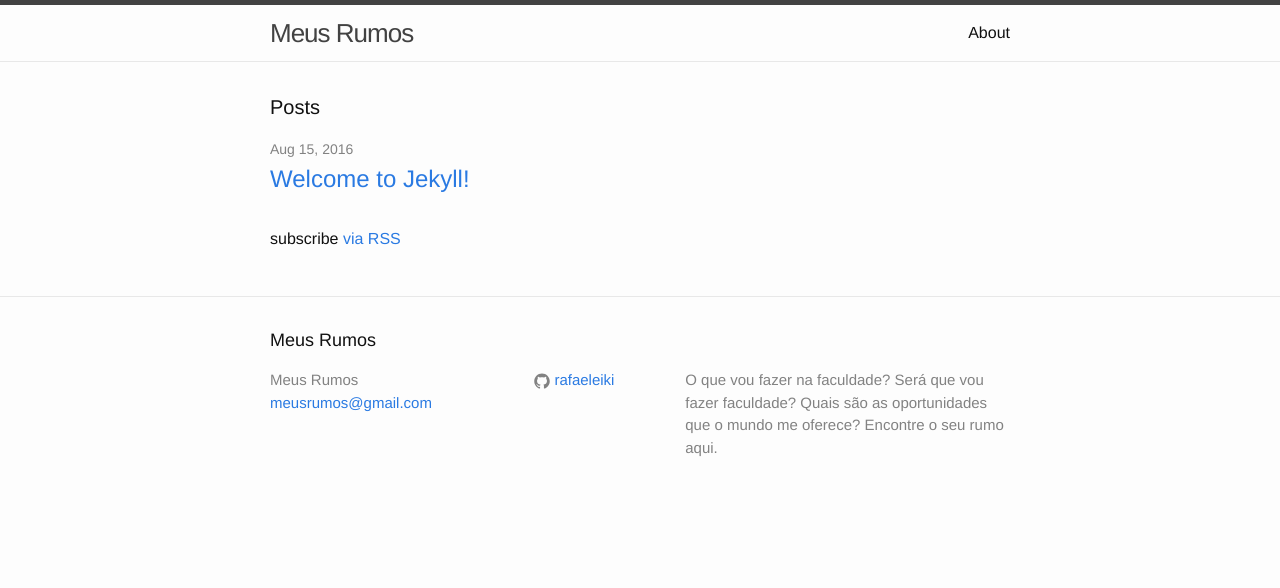
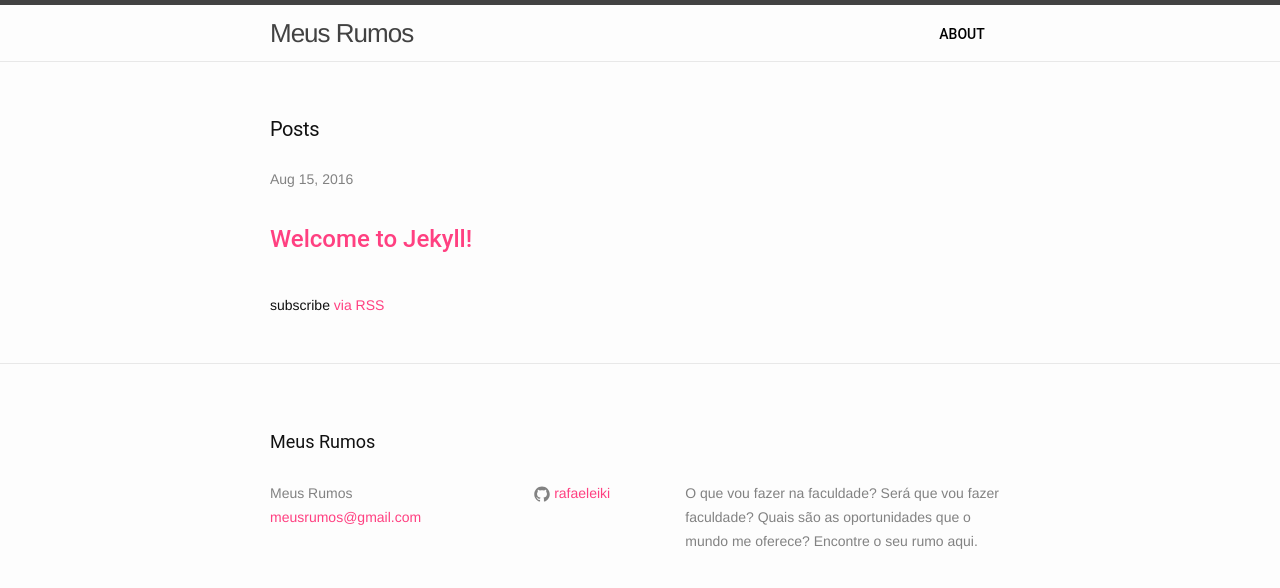
Before and after one commit to rafaeleiki/meus-rumos, a Jekyll site: the page built from index.html, in a window 1280 px wide. Shown: the top 588 px of the page. Built offline with Jekyll 4.4.1, drawn with Linux system fonts in a browser that asks for light colours; nearby versions of some CDN libraries.

Commit message:
Adicionado Material Design

```diff
--- a/_includes/head.html
+++ b/_includes/head.html
@@ -9,4 +9,9 @@
   <link rel="stylesheet" href="{{ "/css/main.css" | prepend: site.baseurl }}">
   <link rel="canonical" href="{{ page.url | replace:'index.html','' | prepend: site.baseurl | prepend: site.url }}">
   <link rel="alternate" type="application/rss+xml" title="{{ site.title }}" href="{{ "/feed.xml" | prepend: site.baseurl | prepend: site.url }}">
+
+  <!-- Material Design -->
+  <link rel="stylesheet" href="https://fonts.googleapis.com/icon?family=Material+Icons">
+  <link rel="stylesheet" href="https://code.getmdl.io/1.2.0/material.indigo-pink.min.css">
+  <script defer src="https://code.getmdl.io/1.2.0/material.min.js"></script>
 </head>
--- a/_includes/header.html
+++ b/_includes/header.html
@@ -16,7 +16,10 @@
       <div class="trigger">
         {% for my_page in site.pages %}
           {% if my_page.title %}
-          <a class="page-link" href="{{ my_page.url | prepend: site.baseurl }}">{{ my_page.title }}</a>
+            <a class="mdl-button mdl-js-button mdl-js-ripple-effect"
+               href="{{ my_page.url | prepend: site.baseurl }}">
+              {{ my_page.title }}
+            </a>
           {% endif %}
         {% endfor %}
       </div>
```
